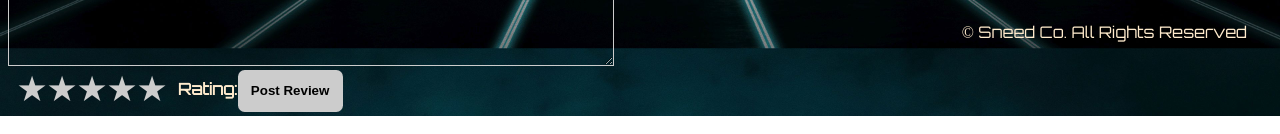
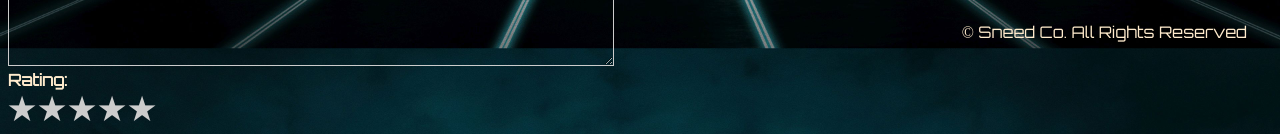
Before and after one commit to tvpaterson/pingtron_game, a React (Create React App) app in the folder client/: page / in a window 1280 px wide. Shown: the part 805-939 px from the top of the page. Built offline with nearby package versions, Linux system fonts and the light colour scheme; no server answers; a web font is replaced by a local one.

Commit message:
fixed star rating out of place

```diff
--- a/client/src/App.css
+++ b/client/src/App.css
@@ -5,23 +5,20 @@ color: white;
 }
 
 input[type="radio"] {
-  left : -10000px;
-  position: absolute;
-  top : -10000px;
   visibility: hidden;
 }
 
 .rating {
-    float: left;
+
     height: 46px;
-    padding: 0 10px;
+    /* padding: 0 10px; */
   }
   .rating:not(:checked) > input {
     position:absolute;
     top:-9999px;
   }
   .rating:not(:checked) > label {
-    float:right;
+    float:left;
     width:1em;
     overflow:hidden;
     white-space:nowrap;
```
